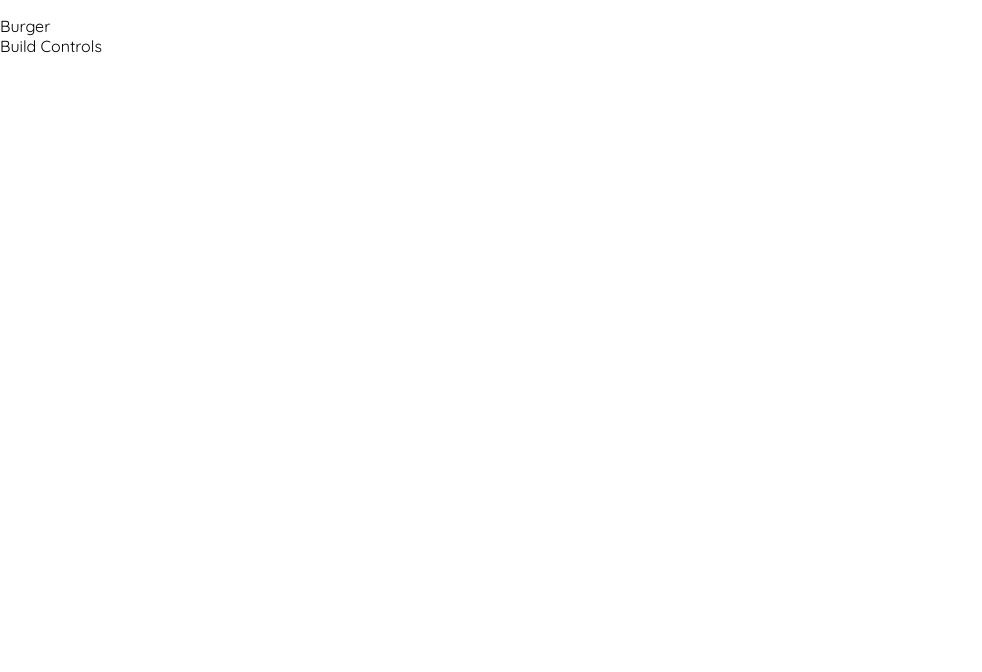
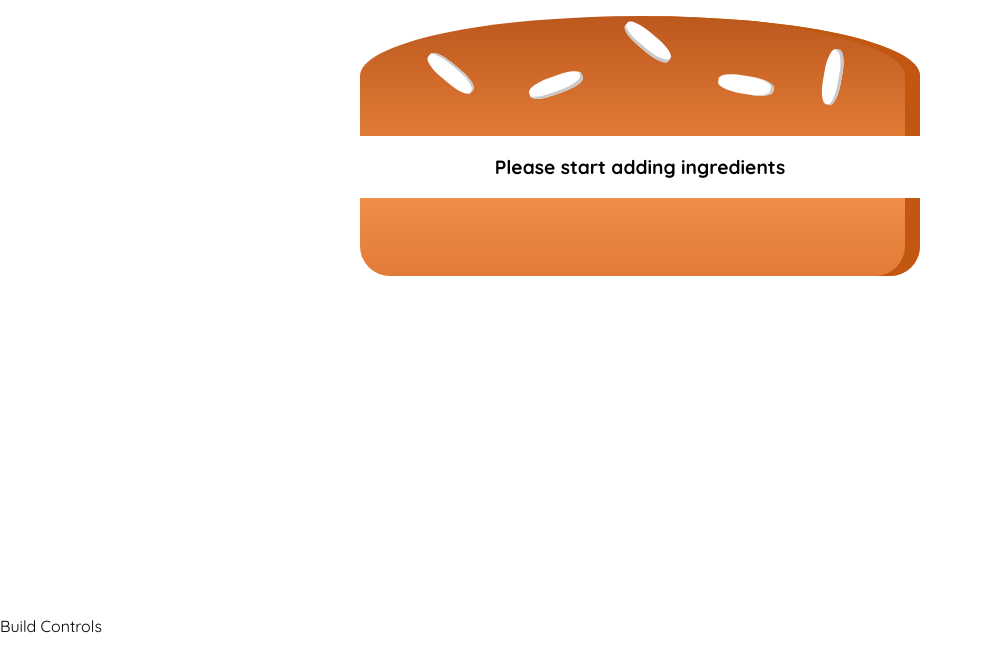
Before and after one commit to Ben-Ga/Burger-Builder, a React (Create React App) app: page / in a window 1280 px wide. Shown: the top 672 px of the page, without its empty margins (0-982 px from the left). Built offline with nearby package versions, Linux system fonts and the light colour scheme.

Commit message:
Added ingredients state, ingredients can be dynamically rendered

```diff
--- a/package.json
+++ b/package.json
@@ -6,6 +6,7 @@
     "@testing-library/jest-dom": "^4.2.4",
     "@testing-library/react": "^9.5.0",
     "@testing-library/user-event": "^7.2.1",
+    "prop-types": "^15.7.2",
     "react": "^16.13.1",
     "react-dom": "^16.13.1",
     "react-scripts": "3.4.1"
--- /dev/null
+++ b/src/components/Burger/Burger.js
@@ -0,0 +1,25 @@
+import React from "react";
+
+import BurgerIngredient from "../Burger/BurgerIngredient/BurgerIngredient";
+
+import classes from "../../styles/components/burger.module.scss";
+
+const Burger = (props) => {
+  const transformedIngredients = Object.keys(props.ingredients).map((ingrd) => {
+    return [...Array(props.ingredients[ingrd])].map((_, i) => {
+      return <BurgerIngredient key={ingrd + i} ingredientType={ingrd} />;
+    });
+  }).reduce((arr, elm) =>{ return arr.concat(elm)}, [])
+   //turn the object passed, into set of arrays of length the value that each key was assigned in state of BurgerBuilder
+   //the reduce function then flattens the array, allowing us to check its length properly
+
+  return (
+    <div className={classes.burger}>
+      <BurgerIngredient ingredientType="bread-top" />
+      {transformedIngredients.length > 0 ? transformedIngredients : <p>Please start adding ingredients</p>}
+      <BurgerIngredient ingredientType="bread-bottom" />
+    </div>
+  );
+};
+
+export default Burger;
--- /dev/null
+++ b/src/components/Burger/BurgerIngredient/BurgerIngredient.js
@@ -0,0 +1,51 @@
+import React from 'react'
+import PropTypes from 'prop-types'
+
+import classes from '../../../styles/components/ingredients.module.scss'
+
+const BurgerIngredient = (props) => {
+    let ingredient = null;
+
+    BurgerIngredient.propTypes = {
+        ingredient: PropTypes.string,
+    }
+
+    switch(props.ingredientType){
+        case 'bread-bottom':
+            ingredient = <div className={classes.BreadBottom}></div>;
+            break;
+        case 'bread-top':
+            ingredient = (
+                <div className={classes.BreadTop}>
+                    <div className={classes.Seeds1}>
+
+                    </div>
+                    <div className={classes.Seeds2}>
+
+                    </div>
+                </div>
+            );
+            break;
+        case 'meat':
+            ingredient = <div className={classes.Meat}></div>;
+            break;
+        case 'cheese':
+            ingredient = <div className={classes.Cheese}></div>;
+            break;
+        case 'bacon':
+            ingredient = <div className={classes.Bacon}></div>;
+            break;
+        case 'salad':
+            ingredient = <div className={classes.Salad}></div>;
+            break;
+        default:
+            ingredient = null;
+
+
+    }
+    return (
+        ingredient
+    )
+}
+
+export default BurgerIngredient
--- a/src/containers/burgerbuilder/BurgerBuilder.js
+++ b/src/containers/burgerbuilder/BurgerBuilder.js
@@ -1,12 +1,29 @@
 import React, { Component } from 'react'
 import Auxiliary from '../../hoc/Auxiliary'
+import Burger from '../../components/Burger/Burger'
 
 export default class BurgerBuilder extends Component {
+
+
+    constructor(props){
+        super(props);
+        this.state = {
+            ingredients: {
+                // salad: 1,
+                // bacon: 1,
+                // meat: 2,
+                // cheese: 1,
+            }
+        }
+
+    }
     render() {
         return (
             <Auxiliary>
                 <div>
-                    Burger
+                    <Burger
+                        ingredients={this.state.ingredients}
+                    />
                 </div>
                 <div>
                     Build Controls
--- /dev/null
+++ b/src/styles/components/burger.module.scss
@@ -0,0 +1,31 @@
+@import '../variables.scss';
+
+.burger {
+    height: $burger-height;
+    width: $burger-width;
+    margin: auto;
+    text-align: center;
+    font-weight: bold;
+    font-size: $burger-font-size;
+}
+
+@media(min-width: 500px) and (min-height: 400px){
+    .burger {
+        height: $burger-alt-height3;
+        width: $burger-alt-width3;
+    }
+}
+
+@media(min-width: 500px) and (min-height: 401px){
+    .burger {
+        height: $burger-alt-height2;
+        width: $burger-alt-width2;
+    }
+}
+
+@media(min-width: 1000px) and (min-height: 700px){
+    .burger {
+        height: $burger-alt-height;
+        width: $burger-alt-width;
+    }
+}
--- /dev/null
+++ b/src/styles/components/ingredients.module.scss
@@ -0,0 +1,113 @@
+.BreadBottom {
+    height: 13%;
+    width: 80%;
+    background: linear-gradient(#F08E4A, #e27b36);
+    border-radius: 0 0 30px 30px;
+    box-shadow: inset -15px 0 #c15711;
+    margin: 2% auto;
+}
+
+.BreadTop {
+    height: 20%;
+    width: 80%;
+    background: linear-gradient(#bc581e, #e27b36);
+    border-radius: 50% 50% 0 0;
+    box-shadow: inset -15px 0 #c15711;
+    margin: 2% auto;
+    position: relative;
+}
+
+.Seeds1 {
+    width: 10%;
+    height: 15%;
+    position: absolute;
+    background-color: white;
+    left: 30%;
+    top: 50%;
+    border-radius: 40%;
+    transform: rotate(-20deg);
+    box-shadow: inset -2px -3px #c9c9c9;
+}
+
+.Seeds1:after {
+    content: "";
+    width: 100%;
+    height: 100%;
+    position: absolute;
+    background-color: white;
+    left: -170%;
+    top: -260%;
+    border-radius: 40%;
+    transform: rotate(60deg);
+    box-shadow: inset -1px 2px #c9c9c9;
+  }
+
+.Seeds1:before {
+    content: "";
+    width: 100%;
+    height: 100%;
+    position: absolute;
+    background-color: white;
+    left: 180%;
+    top: -50%;
+    border-radius: 40%;
+    transform: rotate(60deg);
+    box-shadow: inset -1px -3px #c9c9c9;
+  }
+
+  .Seeds2 {
+    width: 10%;
+    height: 15%;
+    position: absolute;
+    background-color: white;
+    left: 64%;
+    top: 50%;
+    border-radius: 40%;
+    transform: rotate(10deg);
+    box-shadow: inset -3px 0 #c9c9c9;
+  }
+
+  .Seeds2:before {
+    content: "";
+    width: 100%;
+    height: 100%;
+    position: absolute;
+    background-color: white;
+    left: 150%;
+    top: -130%;
+    border-radius: 40%;
+    transform: rotate(90deg);
+    box-shadow: inset 1px 3px #c9c9c9;
+  }
+
+
+.Meat {
+    width: 80%;
+    height: 8%;
+    background: linear-gradient(#7f3608, #702e05);
+    margin: 2% auto;
+    border-radius: 15px;
+}
+
+.Cheese {
+    width: 90%;
+    height: 4.5%;
+    margin: 2% auto;
+    background: linear-gradient(#f4d004, #d6bb22);
+    border-radius: 20px;
+}
+
+.Salad {
+    width: 85%;
+    height: 7%;
+    margin: 2% auto;
+    background: linear-gradient(#228c1d, #91ce50);
+    border-radius: 20px;
+}
+
+.Bacon {
+    width: 80%;
+    height: 3%;
+    background: linear-gradient(#bf3813, #c45e38);
+    margin: 2% auto;
+}
--- a/src/styles/variables.scss
+++ b/src/styles/variables.scss
@@ -1 +1,15 @@
 $header-margin: 16px;
+
+$burger-height: 250px;
+$burger-width: 100%;
+
+$burger-alt-height: 600px;
+$burger-alt-width: 700px;
+
+$burger-alt-height2: 400px;
+$burger-alt-width2: 450px;
+
+$burger-alt-height3: 350px;
+$burger-alt-width3: 300px;
+
+$burger-font-size: 1.2rem;
```
Also changed, not shown: 1 other file (tests, documents, lock files or other folders).
